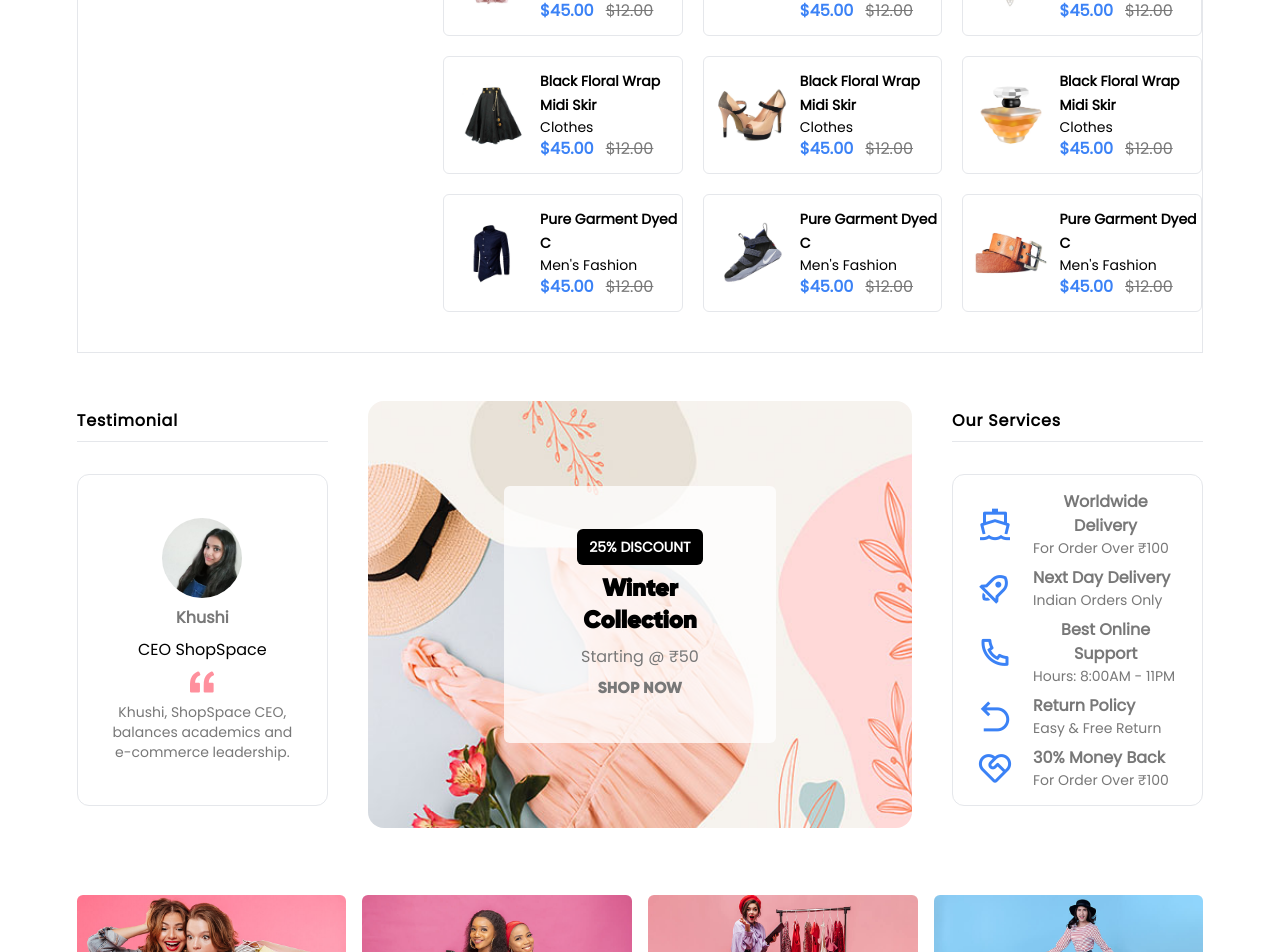
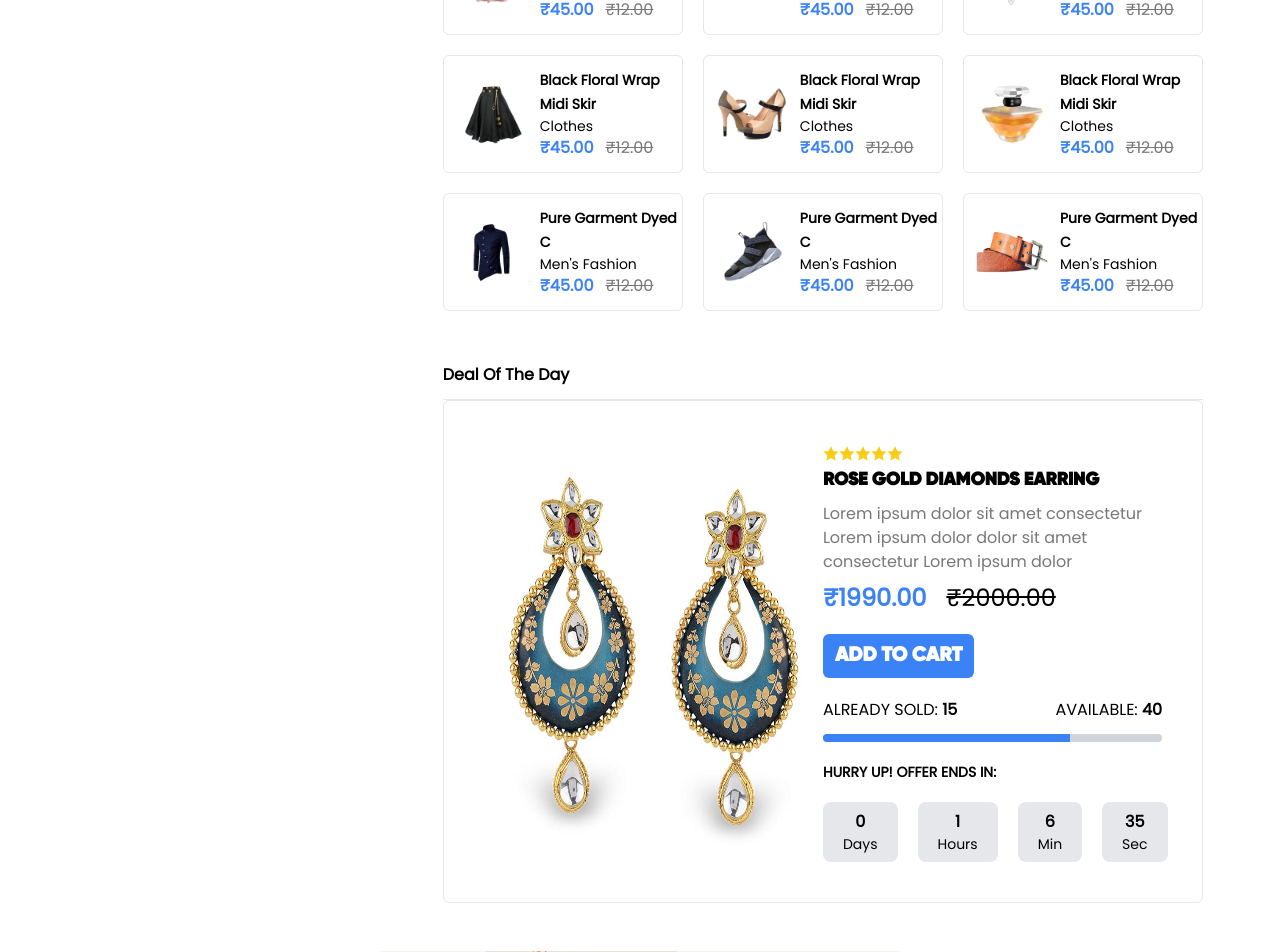
Before and after one commit to Siddhantsingh1230/ShopSpace, a React (Create React App) app: page / in a window 1280 px wide. Shown: the part 1760-2712 px from the top of the page. Built offline with nearby package versions, Linux system fonts and the light colour scheme.

Commit message:
added stars progressbar and countdowntime components for homepage

```diff
--- /dev/null
+++ b/src/components/CountDownTimer.jsx
@@ -0,0 +1,57 @@
+import  { useEffect, useState } from 'react';
+
+const CountDownTimer = ({ seconds }) => {
+  const [time, setTime] = useState({
+    days: 0,
+    hours: 0,
+    minutes: 0,
+    seconds: 0,
+  });
+
+  useEffect(() => {
+    const countdownInterval = setInterval(() => {
+      const days = Math.floor(seconds / (3600 * 24));
+      const hours = Math.floor((seconds % (3600 * 24)) / 3600);
+      const minutes = Math.floor((seconds % 3600) / 60);
+      const remainingSeconds = seconds % 60;
+
+      setTime({
+        days,
+        hours,
+        minutes,
+        seconds: remainingSeconds,
+      });
+
+      if (seconds === 0) {
+        clearInterval(countdownInterval);
+      } else {
+        seconds -= 1;
+      }
+    }, 1000);
+
+    return () => clearInterval(countdownInterval);
+  }, [seconds]);
+
+  return (
+    <div className="flex gap-5 ">
+      <div className="countdown-item bg-gray-200 px-5 py-2  flex justify-center items-center flex-col rounded-lg ">
+        <div className="text-md font-bold">{time.days}</div>
+        <div className="text-sm">Days</div>
+      </div>
+      <div className="countdown-item bg-gray-200 px-5 py-2  flex justify-center items-center flex-col rounded-lg ">
+        <div className="text-md font-bold">{time.hours}</div>
+        <div className="text-sm">Hours</div>
+      </div>
+      <div className="countdown-item bg-gray-200 px-5 py-2  flex justify-center items-center flex-col rounded-lg ">
+        <div className="text-md font-bold">{time.minutes}</div>
+        <div className="text-sm">Min</div>
+      </div>
+      <div className="countdown-item bg-gray-200 px-5 py-2  flex justify-center items-center flex-col rounded-lg ">
+        <div className="text-md font-bold">{time.seconds}</div>
+        <div className="text-sm">Sec</div>
+      </div>
+    </div>
+  );
+};
+
+export default CountDownTimer;
--- /dev/null
+++ b/src/components/ProgressBar.jsx
@@ -0,0 +1,16 @@
+const ProgressBar = ({ value }) => {
+  const progressStyle = {
+    width: `${value}%`,
+  };
+
+  return (
+    <div className="relative w-full h-2 bg-gray-300 rounded-md overflow-hidden">
+      <div
+        className="h-full bg-blue-500 transition-all duration-300"
+        style={progressStyle}
+      ></div>
+    </div>
+  );
+};
+
+export default ProgressBar;
--- /dev/null
+++ b/src/components/Stars.jsx
@@ -0,0 +1,18 @@
+const Stars = ({ star }) => {
+  let starNum = 1;
+  if (star <= 5) {
+    starNum = star;
+  }
+  const starA = new Array(starNum).fill(0);
+  return (
+    <>
+      <div>
+        {starA.map((_, i) => {
+          return <i key={i} className="text-yellow-400 ri-star-fill"></i>;
+        })}
+      </div>
+    </>
+  );
+};
+
+export default Stars;
--- a/src/pages/Home.jsx
+++ b/src/pages/Home.jsx
@@ -31,9 +31,13 @@ import necklace from "../assets/images/necklace.jpg";
 import perfume from "../assets/images/perfume.jpg";
 import watch2 from "../assets/images/watch2.jpg";
 import belt from "../assets/images/belt.jpg";
+import jwellery from "../assets/images/jwellery.jpg";
 
 // Components
 import Shoes3DCarousel from "../components/Shoe3DCarousel";
+import Stars from "../components/Stars";
+import ProgressBar from "../components/ProgressBar";
+import CountDownTimer from "../components/CountDownTimer";
 
 const Home = ({ setProgress }) => {
   // Top Loading Bar dummy progress in future we will update the progress based on API calls succession or failure
@@ -106,7 +110,7 @@ const Home = ({ setProgress }) => {
               name="currency"
             >
               <option value="usd">IND ₹</option>
-              <option value="usd">USD $</option>
+              <option value="usd">USD ₹</option>
               <option value="eur">EUR €</option>
             </select>
             <select
@@ -160,32 +164,32 @@ const Home = ({ setProgress }) => {
           <div className="categoryLink cursor-pointer text-md font-bold hover:text-blue-500 transition-all navlinks  ">
             CATEGORIES
             <div className="categorybox grid gap-[30px] p-[30px] grid-cols-4 ">
-              <ul class="dropdown-list list-none ">
-                <li class="menu-title text-lg font-semibold pb-2 border-b border-cultured mb-2">
+              <ul className="dropdown-list list-none ">
+                <li className="menu-title text-lg font-semibold pb-2 border-b border-cultured mb-2">
                   <a href="#">Electronics</a>
                 </li>
 
-                <li class="panel-list-item">
+                <li className="panel-list-item">
                   <a href="#">Desktop</a>
                 </li>
 
-                <li class="panel-list-item">
+                <li className="panel-list-item">
                   <a href="#">Laptop</a>
                 </li>
 
-                <li class="panel-list-item">
+                <li className="panel-list-item">
                   <a href="#">Camera</a>
                 </li>
 
-                <li class="panel-list-item">
+                <li className="panel-list-item">
                   <a href="#">Tablet</a>
                 </li>
 
-                <li class="panel-list-item">
+                <li className="panel-list-item">
                   <a href="#">Headphone</a>
                 </li>
 
-                <li class="panel-list-item">
+                <li className="panel-list-item">
                   <a href="#">
                     <img
                       src={electronics}
@@ -197,32 +201,32 @@ const Home = ({ setProgress }) => {
                 </li>
               </ul>
 
-              <ul class="dropdown-list list-none ">
-                <li class="menu-title text-lg font-semibold pb-2 border-b border-cultured mb-2">
+              <ul className="dropdown-list list-none ">
+                <li className="menu-title text-lg font-semibold pb-2 border-b border-cultured mb-2">
                   <a href="#">Men's</a>
                 </li>
 
-                <li class="panel-list-item">
+                <li className="panel-list-item">
                   <a href="#">Formal</a>
                 </li>
 
-                <li class="panel-list-item">
+                <li className="panel-list-item">
                   <a href="#">Casual</a>
                 </li>
 
-                <li class="panel-list-item">
+                <li className="panel-list-item">
                   <a href="#">Sports</a>
                 </li>
 
-                <li class="panel-list-item">
+                <li className="panel-list-item">
                   <a href="#">Jacket</a>
                 </li>
 
-                <li class="panel-list-item">
+                <li className="panel-list-item">
                   <a href="#">Sunglasses</a>
                 </li>
 
-                <li class="panel-list-item">
+                <li className="panel-list-item">
                   <a href="#">
                     <img
                       src={mens}
@@ -234,32 +238,32 @@ const Home = ({ setProgress }) => {
                 </li>
               </ul>
 
-              <ul class="dropdown-list list-none ">
-                <li class="menu-title text-lg font-semibold pb-2 border-b border-cultured mb-2">
+              <ul className="dropdown-list list-none ">
+                <li className="menu-title text-lg font-semibold pb-2 border-b border-cultured mb-2">
                   <a href="#">Women's</a>
                 </li>
 
-                <li class="panel-list-item">
+                <li className="panel-list-item">
                   <a href="#">Formal</a>
                 </li>
 
-                <li class="panel-list-item">
+                <li className="panel-list-item">
                   <a href="#">Casual</a>
                 </li>
 
-                <li class="panel-list-item">
+                <li className="panel-list-item">
                   <a href="#">Perfume</a>
                 </li>
 
-                <li class="panel-list-item">
+                <li className="panel-list-item">
                   <a href="#">Cosmetics</a>
                 </li>
 
-                <li class="panel-list-item">
+                <li className="panel-list-item">
                   <a href="#">Bags</a>
                 </li>
 
-                <li class="panel-list-item">
+                <li className="panel-list-item">
                   <a href="#">
                     <img
                       src={women}
@@ -271,32 +275,32 @@ const Home = ({ setProgress }) => {
                 </li>
               </ul>
 
-              <ul class="dropdown-list list-none ">
-                <li class="menu-title text-lg font-semibold pb-2 border-b border-cultured mb-2">
+              <ul className="dropdown-list list-none ">
+                <li className="menu-title text-lg font-semibold pb-2 border-b border-cultured mb-2">
                   <a href="#">Electronics</a>
                 </li>
 
-                <li class="panel-list-item">
+                <li className="panel-list-item">
                   <a href="#">Smart Watch</a>
                 </li>
 
-                <li class="panel-list-item">
+                <li className="panel-list-item">
                   <a href="#">Smart TV</a>
                 </li>
 
-                <li class="panel-list-item">
+                <li className="panel-list-item">
                   <a href="#">Keyboard</a>
                 </li>
 
-                <li class="panel-list-item">
+                <li className="panel-list-item">
                   <a href="#">Mouse</a>
                 </li>
 
-                <li class="panel-list-item">
+                <li className="panel-list-item">
                   <a href="#">Microphone</a>
                 </li>
 
-                <li class="panel-list-item">
+                <li className="panel-list-item">
                   <a href="#">
                     <img
                       src={gadgets}
@@ -483,9 +487,10 @@ const Home = ({ setProgress }) => {
           <Shoes3DCarousel />
         </div>
         {/* Product Section */}
-        <div className="flex justify-center items-center  mb-12 border gap-10">
+        <div className="flex justify-center items-center  mb-12  gap-10">
           <div className="sidebar w-[30%]"></div>
           <div className="productsWrapper w-[70%]">
+            {/* Product trend and list */}
             <div className="grid grid-cols-3 gap-5 mb-10">
               <div className="flex flex-col gap-5">
                 <p className="font-bold border-b py-2 tracking-wider">
@@ -506,9 +511,9 @@ const Home = ({ setProgress }) => {
                         Clothes
                       </p>
                       <p className="text-blue-500 font-bold">
-                        $45.00
+                        ₹45.00
                         <span className="ml-3 font-normal text-[#787878] line-through">
-                          $12.00
+                          ₹12.00
                         </span>
                       </p>
                     </div>
@@ -529,9 +534,9 @@ const Home = ({ setProgress }) => {
                         Clothes
                       </p>
                       <p className="text-blue-500 font-bold">
-                        $45.00
+                        ₹45.00
                         <span className="ml-3 font-normal text-[#787878] line-through">
-                          $12.00
+                          ₹12.00
                         </span>
                       </p>
                     </div>
@@ -552,9 +557,9 @@ const Home = ({ setProgress }) => {
                         Clothes
                       </p>
                       <p className="text-blue-500 font-bold">
-                        $45.00
+                        ₹45.00
                         <span className="ml-3 font-normal text-[#787878] line-through">
-                          $12.00
+                          ₹12.00
                         </span>
                       </p>
                     </div>
@@ -575,9 +580,9 @@ const Home = ({ setProgress }) => {
                         Men's Fashion
                       </p>
                       <p className="text-blue-500 font-bold">
-                        $45.00
+                        ₹45.00
                         <span className="ml-3 font-normal text-[#787878] line-through">
-                          $12.00
+                          ₹12.00
                         </span>
                       </p>
                     </div>
@@ -603,9 +608,9 @@ const Home = ({ setProgress }) => {
                         Clothes
                       </p>
                       <p className="text-blue-500 font-bold">
-                        $45.00
+                        ₹45.00
                         <span className="ml-3 font-normal text-[#787878] line-through">
-                          $12.00
+                          ₹12.00
                         </span>
                       </p>
                     </div>
@@ -626,9 +631,9 @@ const Home = ({ setProgress }) => {
                         Clothes
                       </p>
                       <p className="text-blue-500 font-bold">
-                        $45.00
+                        ₹45.00
                         <span className="ml-3 font-normal text-[#787878] line-through">
-                          $12.00
+                          ₹12.00
                         </span>
                       </p>
                     </div>
@@ -649,9 +654,9 @@ const Home = ({ setProgress }) => {
                         Clothes
                       </p>
                       <p className="text-blue-500 font-bold">
-                        $45.00
+                        ₹45.00
                         <span className="ml-3 font-normal text-[#787878] line-through">
-                          $12.00
+                          ₹12.00
                         </span>
                       </p>
                     </div>
@@ -672,9 +677,9 @@ const Home = ({ setProgress }) => {
                         Men's Fashion
                       </p>
                       <p className="text-blue-500 font-bold">
-                        $45.00
+                        ₹45.00
                         <span className="ml-3 font-normal text-[#787878] line-through">
-                          $12.00
+                          ₹12.00
                         </span>
                       </p>
                     </div>
@@ -689,7 +694,7 @@ const Home = ({ setProgress }) => {
                   <div className="flex    border-solid border overflow-hidden rounded-md py-3 items-center ">
                     <img
                       className="mx-2 w-20 cursor-pointer"
-                      src={perfume}
+                      src={watch2}
                       alt="product"
                     />
                     <div>
@@ -700,9 +705,9 @@ const Home = ({ setProgress }) => {
                         Clothes
                       </p>
                       <p className="text-blue-500 font-bold">
-                        $45.00
+                        ₹45.00
                         <span className="ml-3 font-normal text-[#787878] line-through">
-                          $12.00
+                          ₹12.00
                         </span>
                       </p>
                     </div>
@@ -723,9 +728,9 @@ const Home = ({ setProgress }) => {
                         Clothes
                       </p>
                       <p className="text-blue-500 font-bold">
-                        $45.00
+                        ₹45.00
                         <span className="ml-3 font-normal text-[#787878] line-through">
-                          $12.00
+                          ₹12.00
                         </span>
                       </p>
                     </div>
@@ -746,9 +751,9 @@ const Home = ({ setProgress }) => {
                         Clothes
                       </p>
                       <p className="text-blue-500 font-bold">
-                        $45.00
+                        ₹45.00
                         <span className="ml-3 font-normal text-[#787878] line-through">
-                          $12.00
+                          ₹12.00
                         </span>
                       </p>
                     </div>
@@ -769,9 +774,9 @@ const Home = ({ setProgress }) => {
                         Men's Fashion
                       </p>
                       <p className="text-blue-500 font-bold">
-                        $45.00
+                        ₹45.00
                         <span className="ml-3 font-normal text-[#787878] line-through">
-                          $12.00
+                          ₹12.00
                         </span>
                       </p>
                     </div>
@@ -779,7 +784,44 @@ const Home = ({ setProgress }) => {
                 </div>
               </div>
             </div>
-            <div className=""></div>
+            {/* Deal of the Day */}
+            <div className="flex flex-col">
+              <h1 className="font-bold border-b py-3">Deal Of The Day</h1>
+              <div className="flex border rounded-md p-10">
+                <img src={jwellery} alt="offer" className="w-2/4"></img>
+                <div className="w-2/4">
+                  <Stars star={5} />
+                  <h1 className="font-bold font-[GilroyB] text-lg">
+                    ROSE GOLD DIAMONDS EARRING
+                  </h1>
+                  <p className="my-2 text-[#787878] text-md">
+                    Lorem ipsum dolor sit amet consectetur Lorem ipsum dolor
+                    dolor sit amet consectetur Lorem ipsum dolor
+                  </p>
+                  <p className="text-blue-500 text-2xl font-bold ">
+                    ₹1990.00
+                    <span className="ml-5 text-black font-normal line-through">
+                      ₹2000.00
+                    </span>
+                  </p>
+                  <button className="py-2 px-3 bg-blue-500 rounded-md text-white font-bold text-xl font-[GilroyB] my-5">
+                    ADD TO CART
+                  </button>
+                  <div className="flex justify-between items-center mb-3">
+                    <p>
+                      ALREADY SOLD: <span className="font-bold">15</span>{" "}
+                    </p>
+                    <p>
+                      AVAILABLE: <span className="font-bold">40</span>
+                    </p>
+                  </div>
+                  <ProgressBar value={(40 / (40 + 15)) * 100} />
+                  <p className="font-bold text-sm my-5">HURRY UP! OFFER ENDS IN:</p>
+                  <CountDownTimer seconds={4000}/>
+                </div>
+              </div>
+            </div>
+            {/* Other Products */}
             <div className=""></div>
           </div>
         </div>
```
Also changed, not shown: src/assets/images/jwellery.jpg (added).
